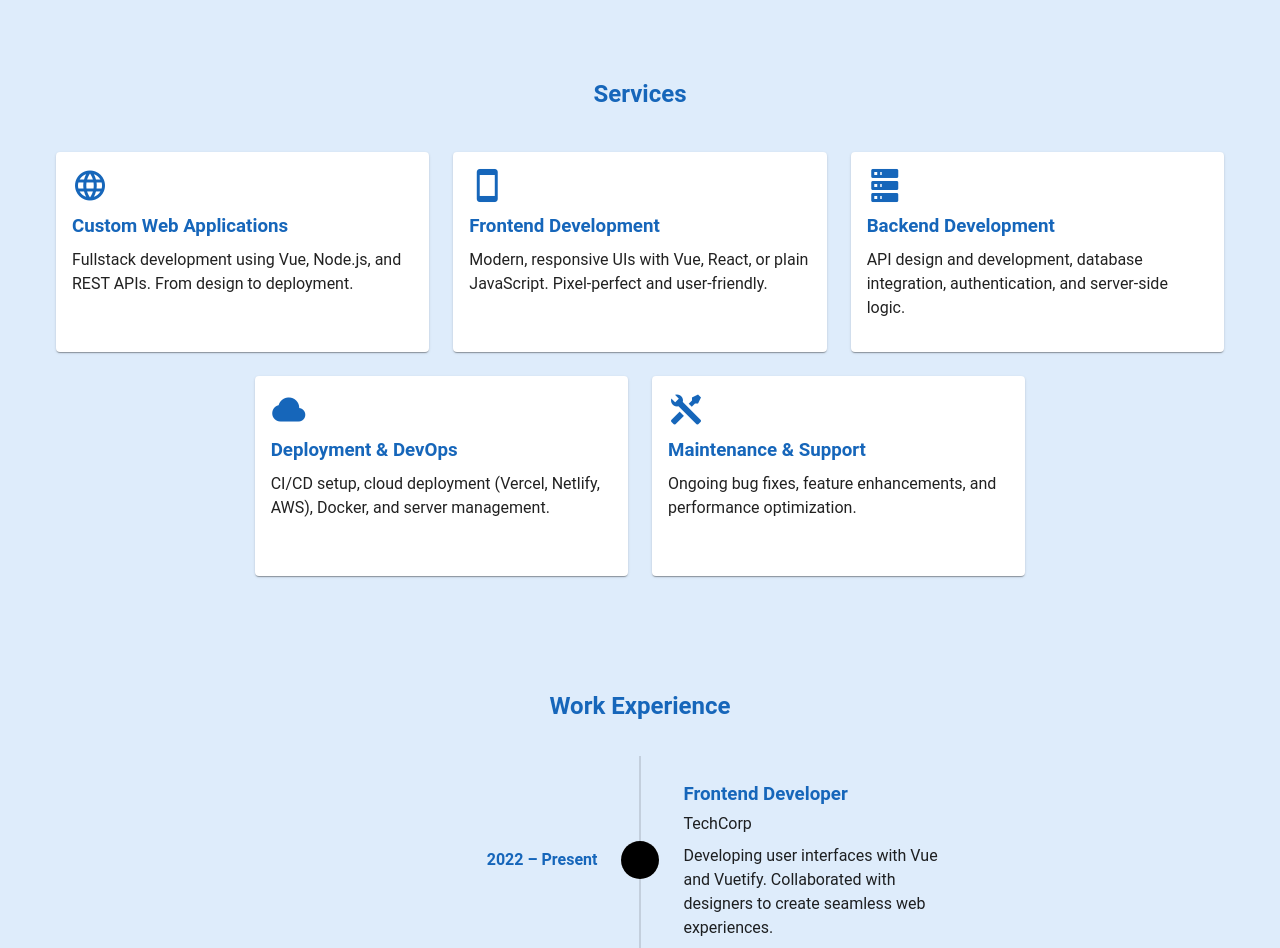
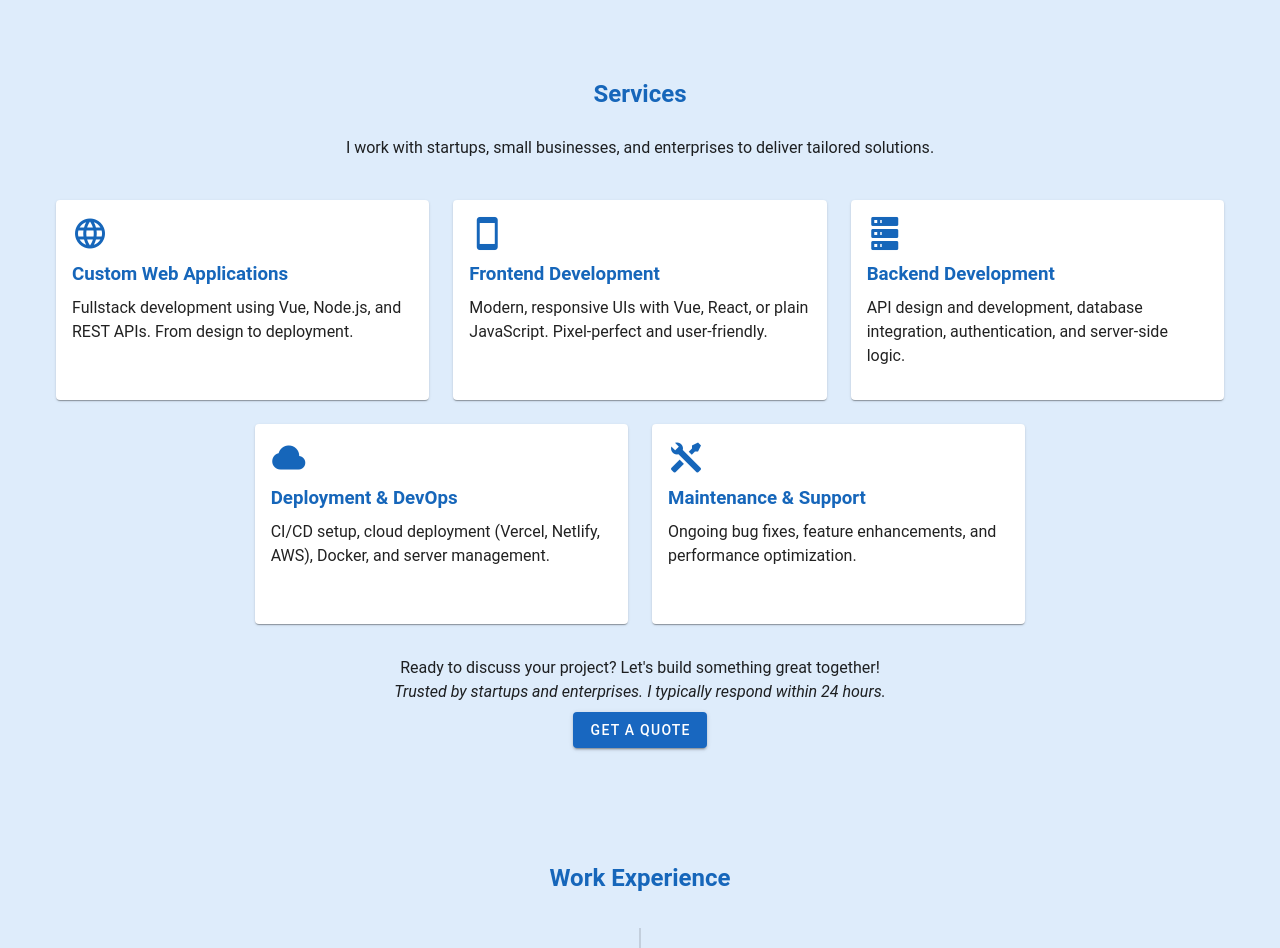
Before and after one commit to Sachihiiro/portfolio, a Vue app in the folder my-vue-app/: page / in a window 1280 px wide. Shown: the part 3020-3968 px from the top of the page. Built offline with nearby package versions, Linux system fonts and the light colour scheme.

Commit message:
✨ feat: enhance ServicesSection with client types description and call-to-action button

```diff
--- a/my-vue-app/src/components/ServicesSection.vue
+++ b/my-vue-app/src/components/ServicesSection.vue
@@ -3,6 +3,11 @@
     <h2 class="text-center mb-6 font-weight-bold" :style="{ color: deepBlue }">
       Services
     </h2>
+    <!-- Mention types of clients served -->
+    <div class="text-center mb-6 grey--text text--darken-2">
+      I work with startups, small businesses, and enterprises to deliver
+      tailored solutions.
+    </div>
     <v-container>
       <v-row justify="center" align="stretch" class="gap-y-4">
         <v-col
@@ -31,12 +36,28 @@
           </v-card>
         </v-col>
       </v-row>
+      <!-- Call-to-Action Button with encouragement -->
+      <div class="text-center mt-8">
+        <div class="mb-2 grey--text text--darken-1">
+          Ready to discuss your project? Let's build something great together!
+          <br />
+          <span class="font-italic"
+            >Trusted by startups and enterprises. I typically respond within 24
+            hours.</span
+          >
+        </div>
+        <v-btn color="primary" large href="#contact" aria-label="Get a Quote">
+          GET A QUOTE
+        </v-btn>
+      </div>
     </v-container>
   </section>
 </template>
+
 <script setup>
 defineProps(["services", "deepBlue", "lightBlue"]);
 </script>
+
 <style scoped>
 .service-card {
   min-height: 180px;
```
